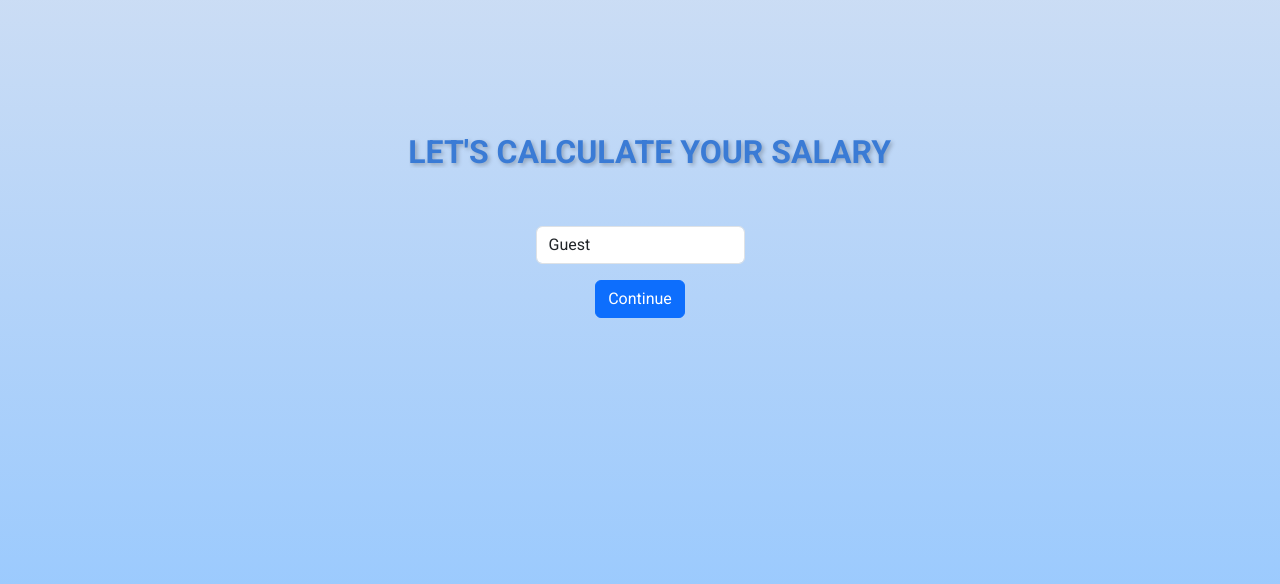
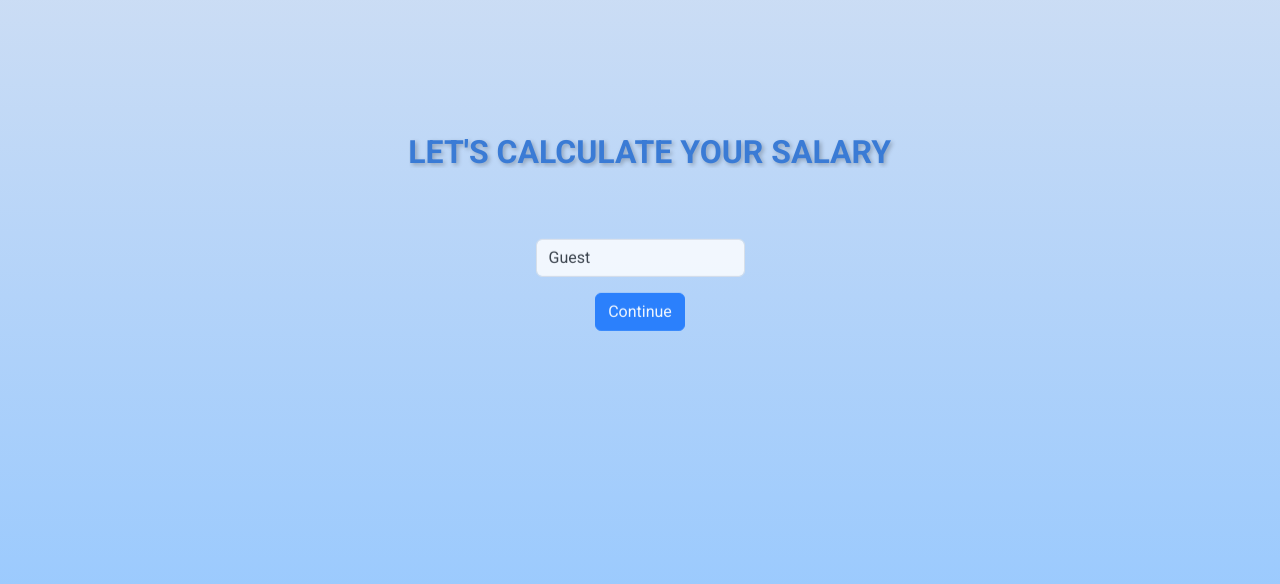
Before and after one commit to anantraghuvanshi/monthly-inhand-salary-calculator, an Angular app: page / in a window 1280 px wide. Shown: the part 104-688 px from the top of the page. Built offline with nearby package versions, Linux system fonts and the light colour scheme.

Commit message:
welcome page css fixed

```diff
--- a/src/app/welcome-page/welcome-page.component.css
+++ b/src/app/welcome-page/welcome-page.component.css
@@ -82,11 +82,11 @@
   margin-top: 2rem;
   opacity: 0;
   transform: translateY(30px);
-  animation: slideIn 2s 2s forwards ease-in-out, fadeIn 2s 2s forwards ease-in-out;
+
 }
 
 .user-input.visible {
-  opacity: 1;
+  animation: slideIn 2s 2s forwards ease-in-out, fadeIn 2s 2s forwards ease-in-out;
 }
 
 
```
